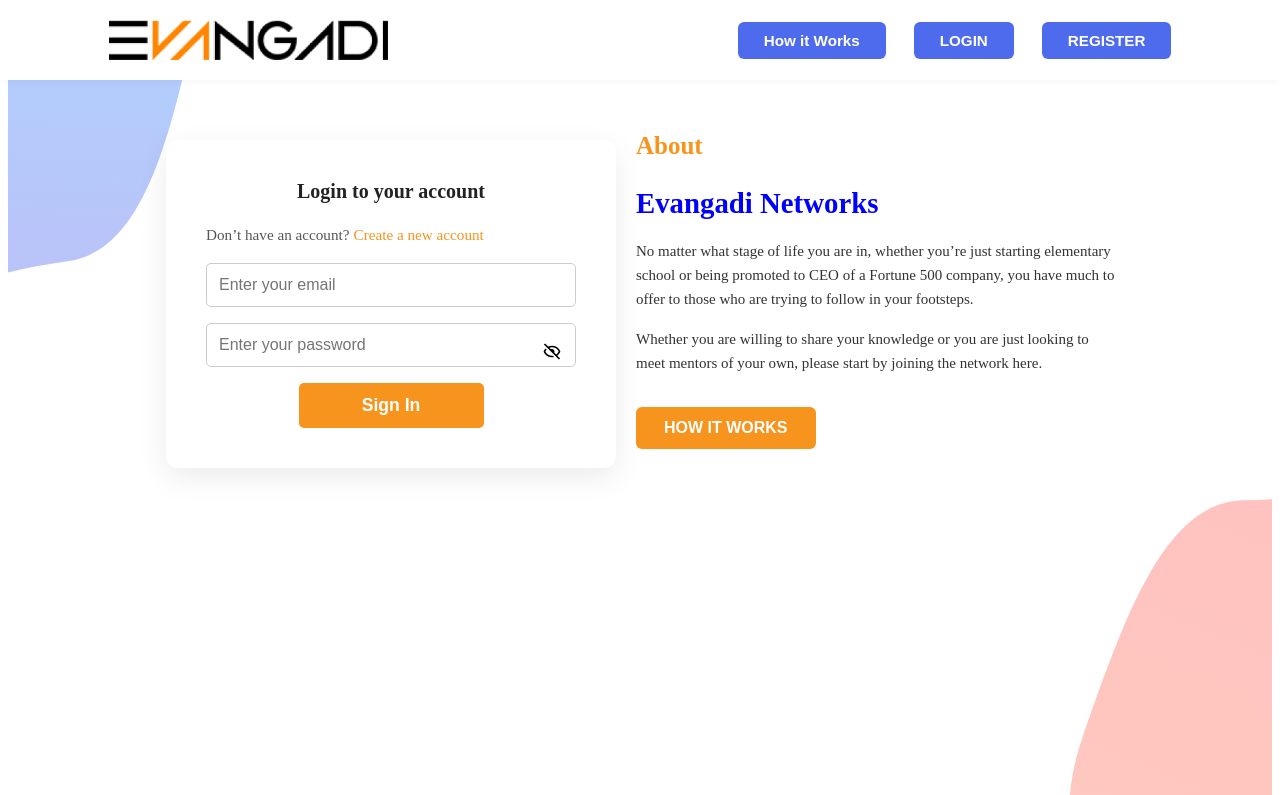
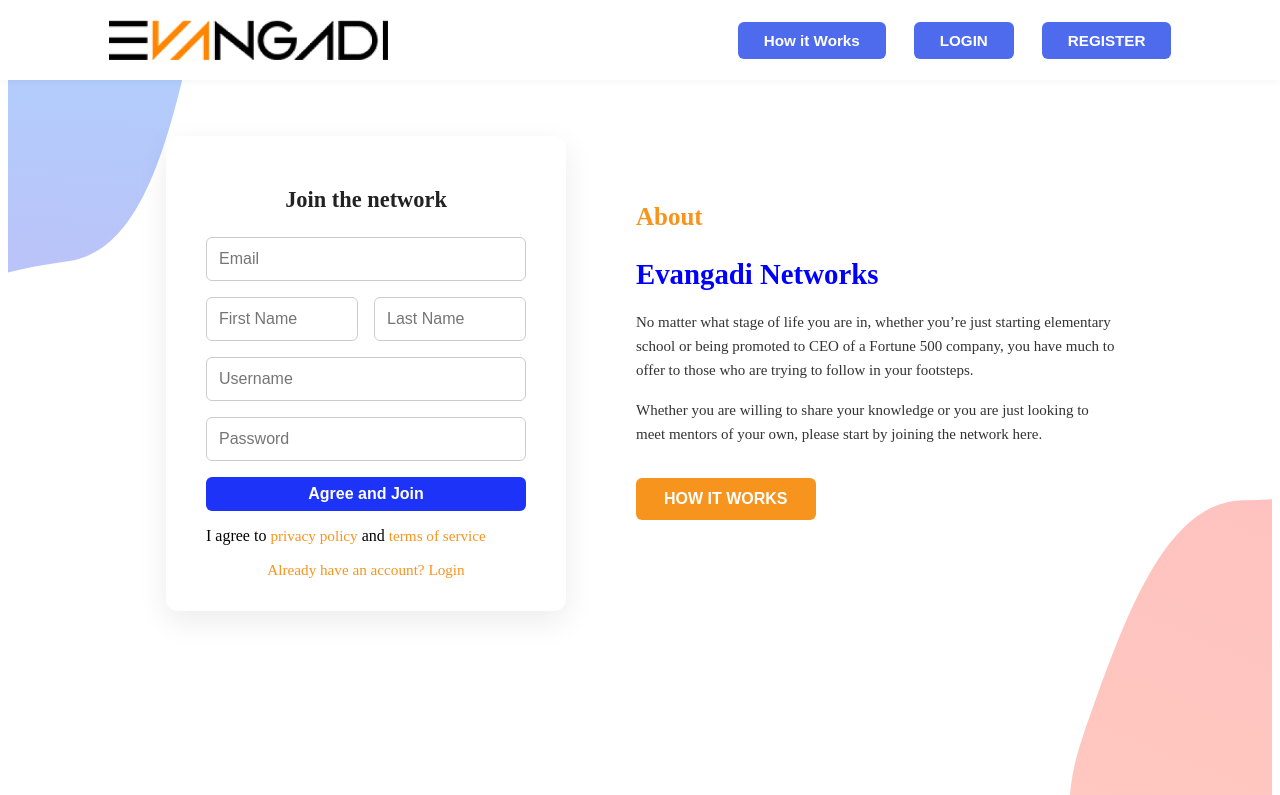
Before and after one commit to Endalkachewe/Evangadi-Forum-Frontend-new, a React (Vite) app: page /register in a window 1280 px wide. Before the commit this address led to /. Shown: the top 795 px of the page. Built offline with nearby package versions, Linux system fonts and the light colour scheme; no server answers.

Commit message:
new commit

```diff
--- a/src/App.jsx
+++ b/src/App.jsx
@@ -17,7 +17,13 @@
   const navigate = useNavigate();
   const [user, setUser] = useState({});
   async function checkUser() {
+        if (!token) {
+      // If there is no token, we don't need to do anything.
+      // The user state will remain empty, which is correct.
+      return;
+    }
     try {
+
       const { data } = await axiosBase.get("/api/user/checkUser", {
         headers: {
           Authorization: "Bearer " + token,
--- a/src/pages/Register/Register.jsx
+++ b/src/pages/Register/Register.jsx
@@ -32,7 +32,7 @@
     }
 
     try {
-      await axiosBase.post("api/user/register", {
+      await axiosBase.post("/api/user/register", {
         user_name: usernameValue,
         first_name: firstnameValue,
         last_name: lastnameValue,
```
